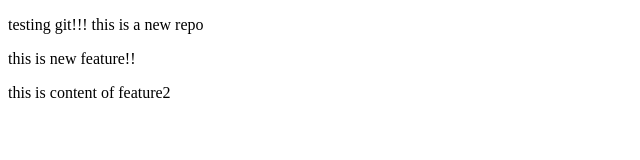
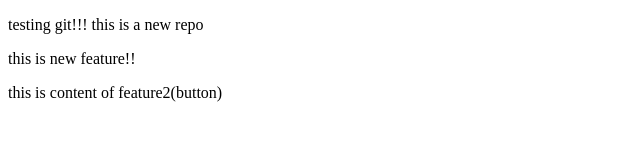
Before and after one commit to Neehhaaaa07/localrepo, a plain HTML site: page index.html in a window 1280 px wide. Shown: the full height of the page, 0-640 px from the left. Drawn offline with Linux system fonts and the light colour scheme.

Commit message:
add button

```diff
--- a/index.html
+++ b/index.html
@@ -11,6 +11,6 @@
         this is a new repo
      </P>
      <p>this is new feature!!</p>
-     <p>this is content of feature2</p>
+     <p>this is content of feature2(button)</p>
 </body>
 </html>
```
